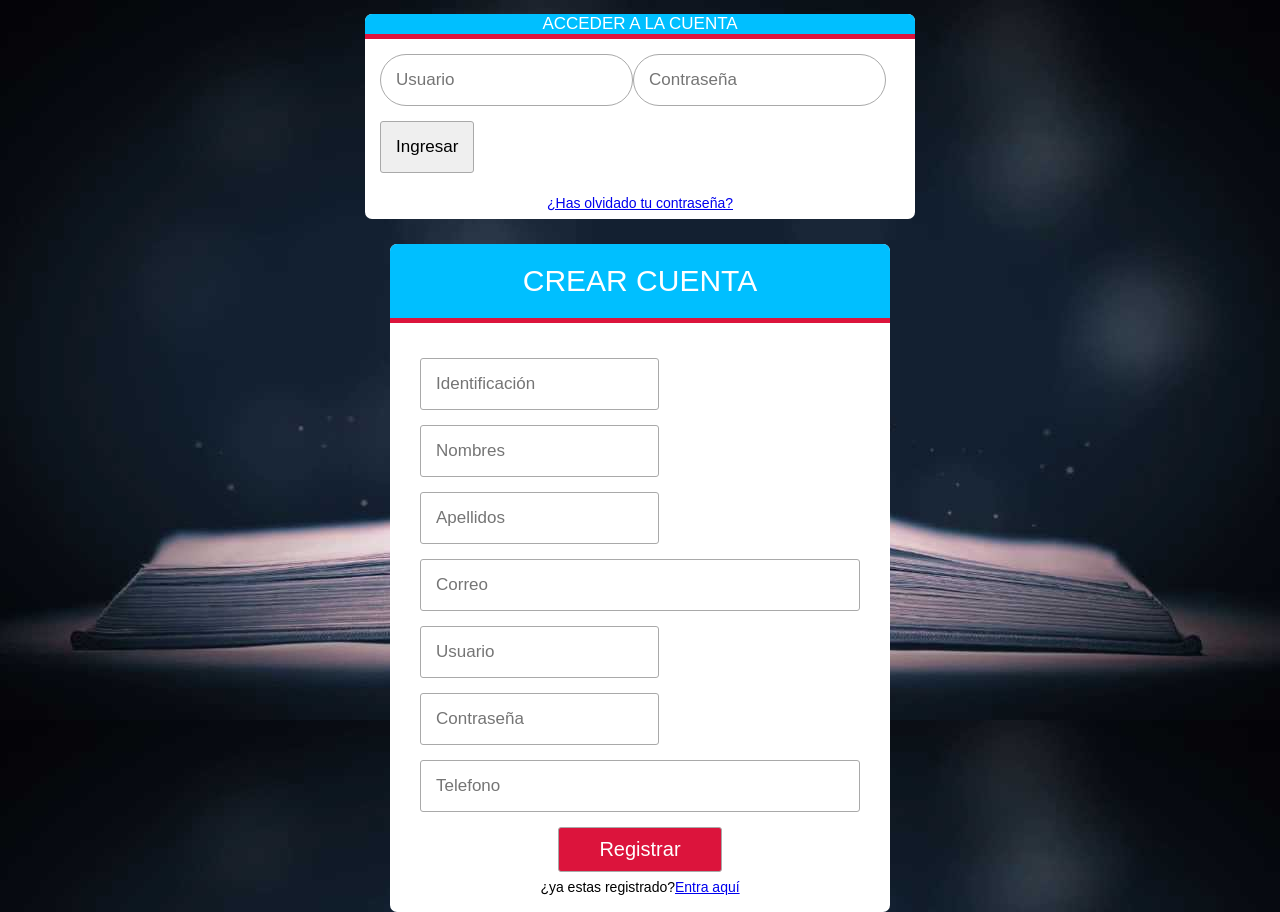
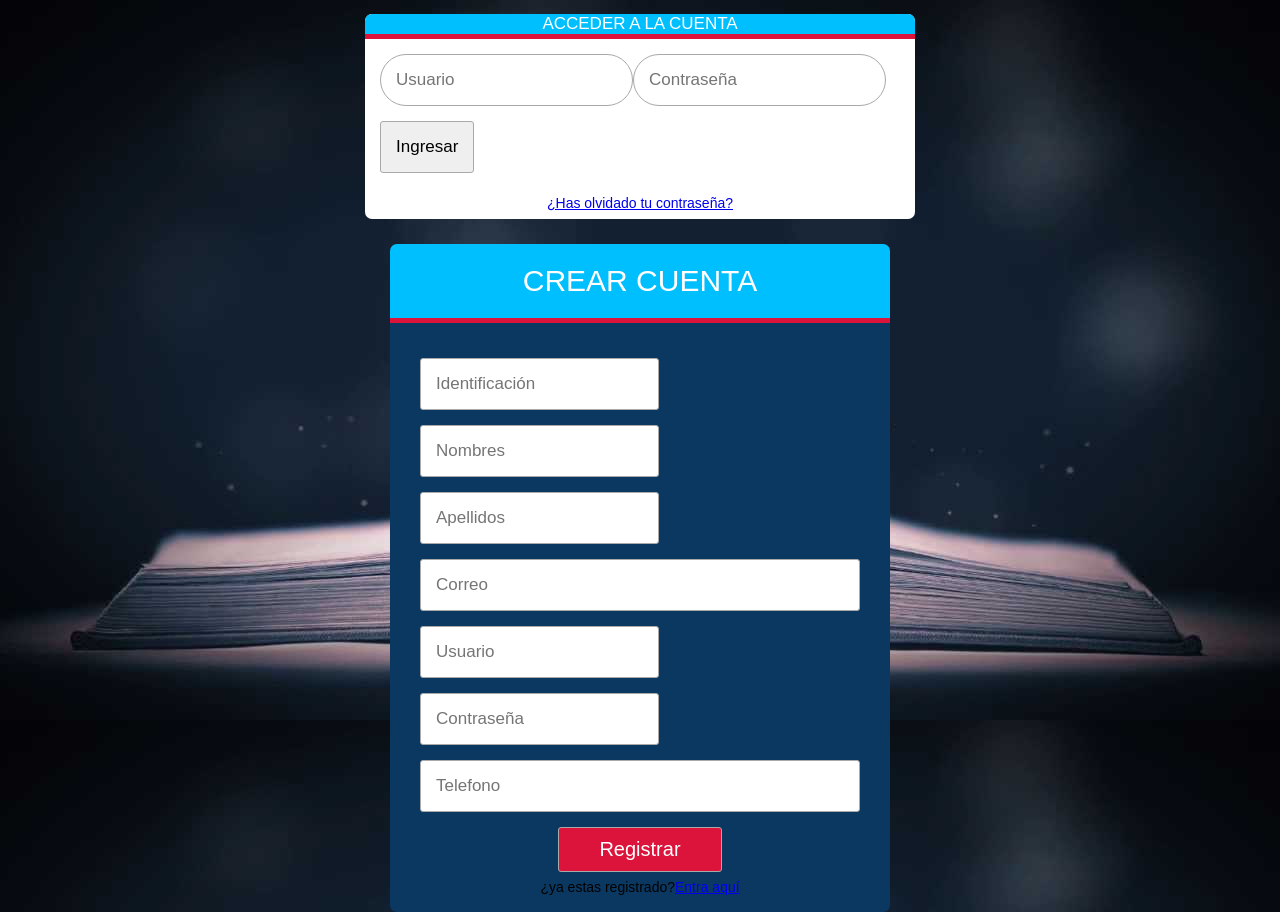
Before and after one commit to Carlos196/ACTIVIDAD1, a PHP site: page / in a window 1280 px wide. Run offline with PHP 8.4, Linux system fonts and the light colour scheme.

Commit message:
Update estilosformulario.css

```diff
--- a/estilosformulario.css
+++ b/estilosformulario.css
@@ -20,7 +20,7 @@
 	max-width: 500px;
 	margin: auto;
 	text-align: center;
-	background: #fff;
+	background: #0B3861;
 	border-radius: 7px;
 
 }
```
